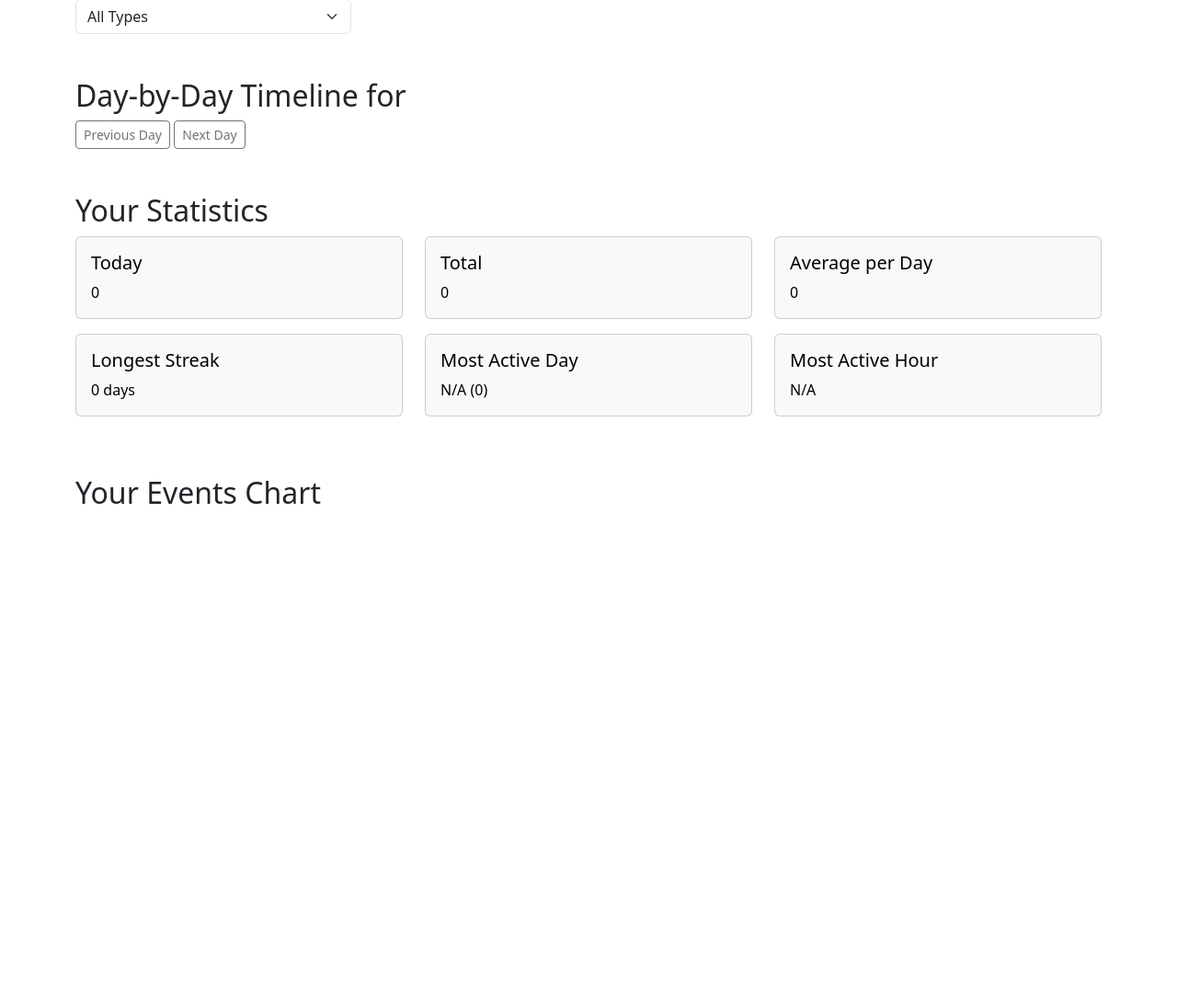
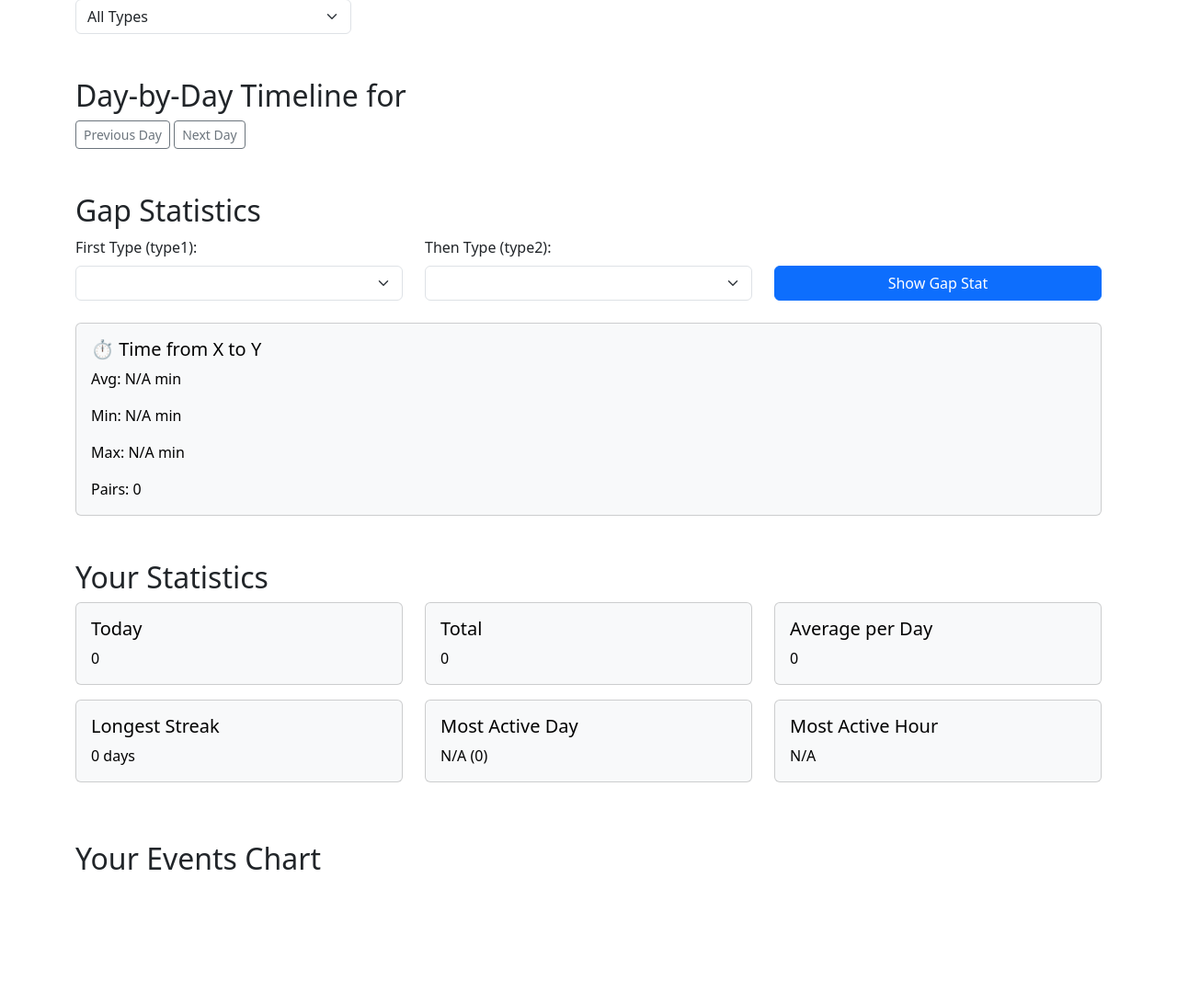
Before and after one commit to ljunker/everyday_statistics, a Flask app: page / in a window 1280 px wide. Shown: the part 215-1306 px from the top of the page at 92% size. Before the commit the page ends 763 px from the top, so only its background shows below. Run offline with Flask 3, Linux system fonts and the light colour scheme; the visitor is signed in with stand-in values (Sample User, id 1); lists and menus that the app fills with data are empty; some libraries are stand-ins or nearby versions.

Commit message:
feat: Add Gap Statistics feature to UI and API
- Introduce "Gap Statistics" section in the UI for analyzing time gaps between event types.
- Add dropdowns for selecting event types and a button to fetch statistics.
- Create `/stats/<type1>_to_<type2>` API endpoint to calculate time gaps between selected event types.
- Dynamically populate dropdowns with event types and display results (average, min, max, and count) in the UI.

```diff
--- a/templates/index.html
+++ b/templates/index.html
@@ -146,6 +146,36 @@
             </div>
         </div>
     </div>
+
+    <h2 class="mt-5">Gap Statistics</h2>
+    <div class="row mb-4">
+      <div class="col-md-4">
+        <label class="form-label">First Type (type1):</label>
+        <select id="type1Select" class="form-select">
+          <!-- filled dynamically -->
+        </select>
+      </div>
+      <div class="col-md-4">
+        <label class="form-label">Then Type (type2):</label>
+        <select id="type2Select" class="form-select">
+          <!-- filled dynamically -->
+        </select>
+      </div>
+      <div class="col-md-4 d-flex align-items-end">
+        <button id="loadGapStats" class="btn btn-primary w-100">Show Gap Stat</button>
+      </div>
+    </div>
+
+    <div class="card text-bg-light">
+      <div class="card-body">
+        <h5 class="card-title">⏱️ Time from <span id="gapType1">X</span> to <span id="gapType2">Y</span></h5>
+        <p class="card-text">Avg: <span id="gapAvg">N/A</span> min</p>
+        <p class="card-text">Min: <span id="gapMin">N/A</span> min</p>
+        <p class="card-text">Max: <span id="gapMax">N/A</span> min</p>
+        <p class="card-text">Pairs: <span id="gapCount">0</span></p>
+      </div>
+    </div>
+
 
 
     <h2 class="mt-5">Your Statistics</h2>
@@ -488,6 +518,59 @@
       }
     });
 
+    async function loadGapStats(type1, type2) {
+      const apiKey = document.body.dataset.apiKey;
+
+      const res = await fetch(`/stats/${type1}_to_${type2}`, {
+        headers: { 'X-API-KEY': apiKey }
+      });
+
+      const data = await res.json();
+      document.getElementById('gapType1').innerText = data.mapping_type1 || type1;
+      document.getElementById('gapType2').innerText = data.mapping_type2 || type2;
+
+      document.getElementById('gapAvg').innerText = data.average_minutes || 'N/A';
+      document.getElementById('gapMin').innerText = data.min_minutes || 'N/A';
+      document.getElementById('gapMax').innerText = data.max_minutes || 'N/A';
+      document.getElementById('gapCount').innerText = data.count || 0;
+    }
+
+    document.getElementById('loadGapStats').addEventListener('click', () => {
+      const type1 = document.getElementById('type1Select').value;
+      const type2 = document.getElementById('type2Select').value;
+
+      if (!type1 || !type2) {
+        alert('Select both types!');
+        return;
+      }
+      loadGapStats(type1, type2);
+    });
+
+    // Fill type dropdowns on init:
+    async function fillGapTypeDropdowns() {
+      const apiKey = document.body.dataset.apiKey;
+      const res = await fetch('/types', { headers: { 'X-API-KEY': apiKey } });
+      const types = (await res.json()).event_types;
+
+      const s1 = document.getElementById('type1Select');
+      const s2 = document.getElementById('type2Select');
+
+      types.forEach(type => {
+        const opt1 = document.createElement('option');
+        opt1.value = type;
+        opt1.innerText = type;
+        s1.appendChild(opt1);
+
+        const opt2 = document.createElement('option');
+        opt2.value = type;
+        opt2.innerText = type;
+        s2.appendChild(opt2);
+      });
+    }
+
+    fillGapTypeDropdowns();
+
+
     init();
 </script>
 </body>
```
Also changed, not shown: routes_event.py (+52 -0 lines).
